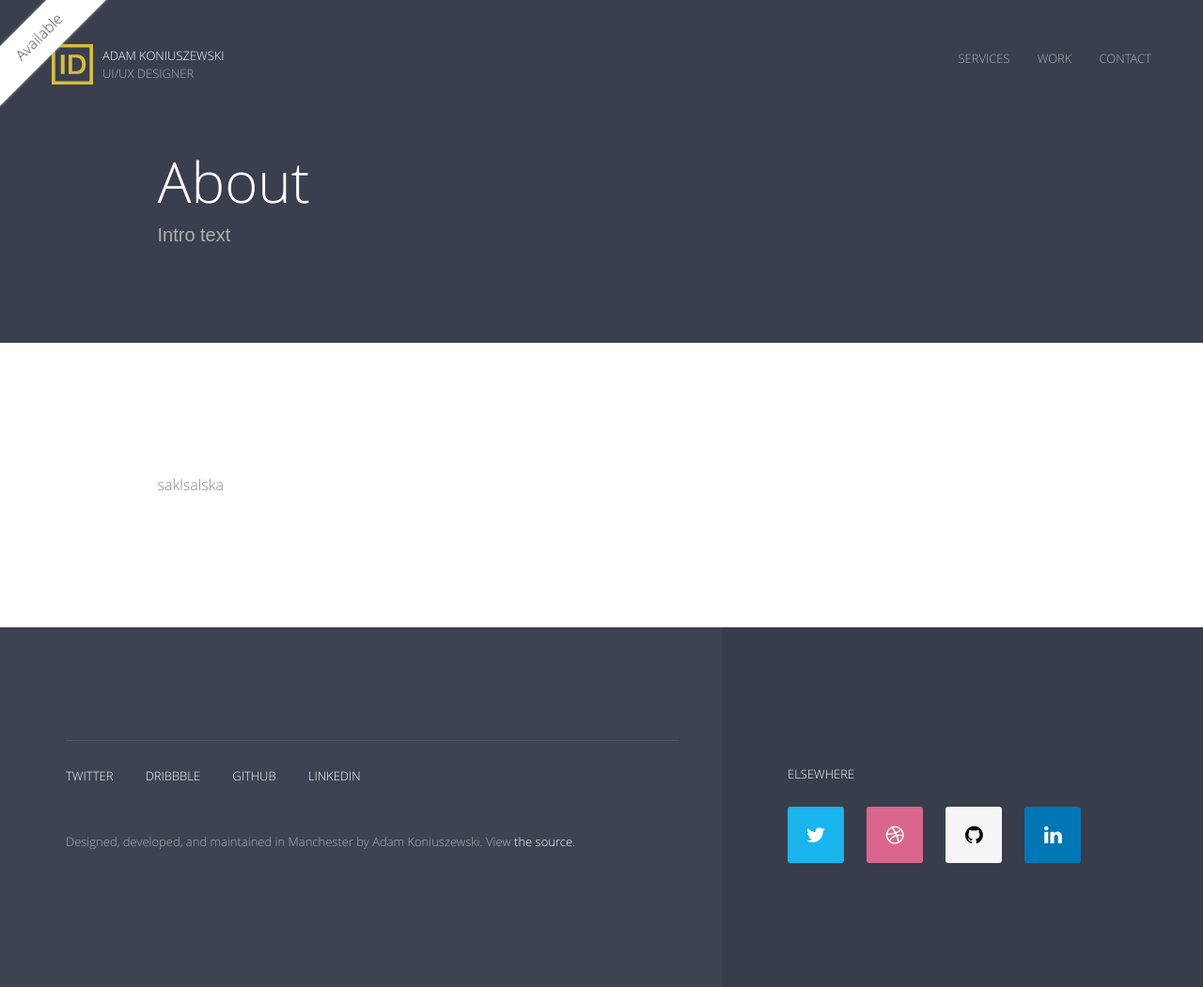
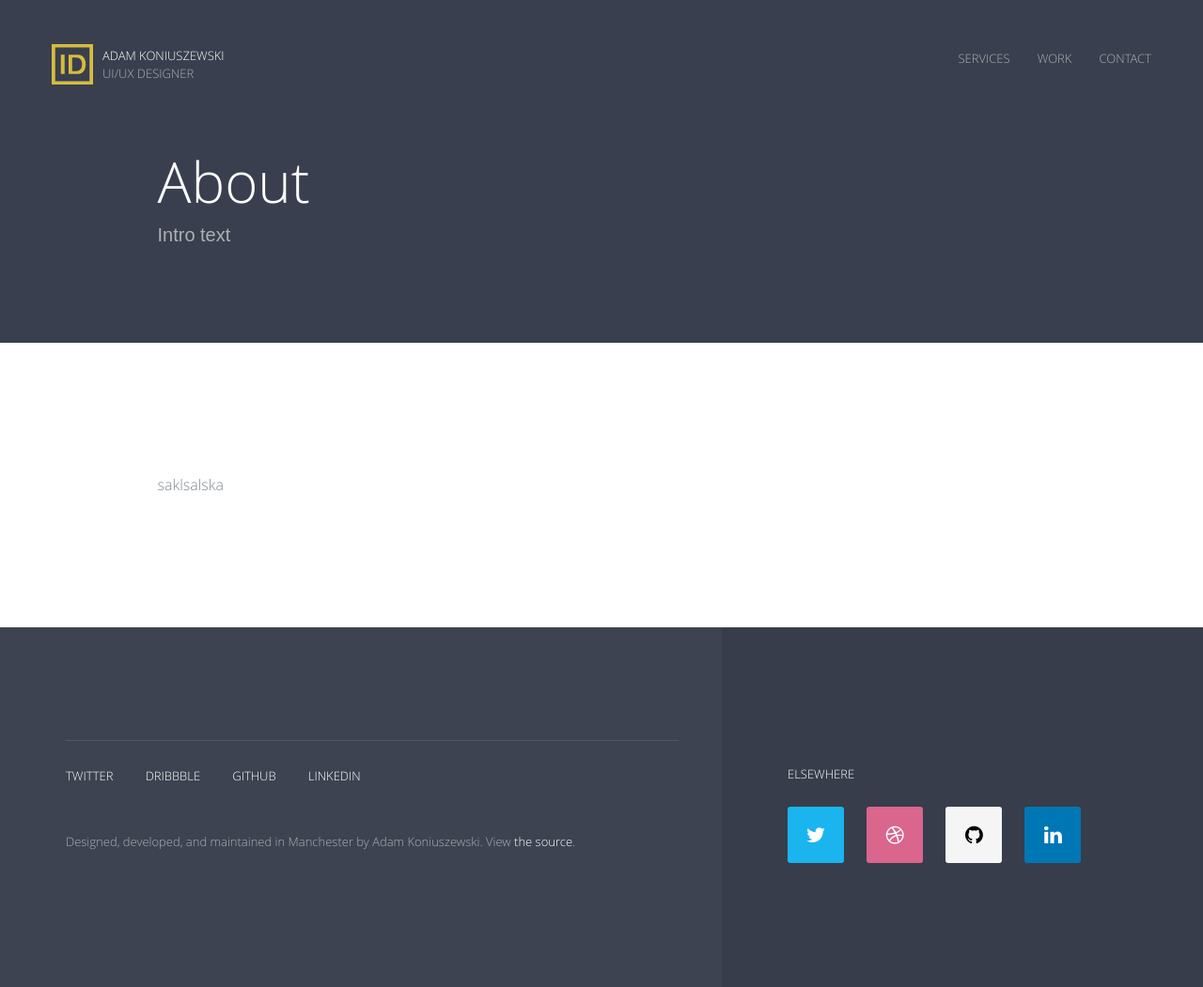
Before and after one commit to Imaginarydesign/imaginarydesign.co.uk, a Jekyll site: the page built from about.html, in a window 1280 px wide. Shown: the whole page at 94% size. Built offline with Jekyll 4.4.1, drawn with Linux system fonts in a browser that asks for light colours; some web fonts are replaced; Markdown is read by kramdown in place of the engine named in the settings.

Commit message:
Remove available badge

```diff
--- /dev/null
+++ b/_includes/available.html
@@ -0,0 +1,3 @@
+<div class="available">
+  <a href="&#x6d;&#97;&#105;&#108;&#116;&#111;&#58;&#97;&#x64;&#97;&#109;&#64;&#105;&#x6d;&#97;&#x67;&#x69;&#110;&#97;&#114;&#x79;&#100;&#101;&#115;&#x69;&#x67;&#110;&#x2e;&#99;&#x6f;&#46;&#x75;&#x6b;">Available</a>
+</div>
--- a/_layouts/default.html
+++ b/_layouts/default.html
@@ -4,10 +4,6 @@
     {% include head.html %}
   </head>
   <body id="top">
-
-    <div class="available">
-      <a href="&#x6d;&#97;&#105;&#108;&#116;&#111;&#58;&#97;&#x64;&#97;&#109;&#64;&#105;&#x6d;&#97;&#x67;&#x69;&#110;&#97;&#114;&#x79;&#100;&#101;&#115;&#x69;&#x67;&#110;&#x2e;&#99;&#x6f;&#46;&#x75;&#x6b;">Available</a>
-    </div>
 
     <!-- HERO
     ================================================== -->
--- a/_layouts/latest.html
+++ b/_layouts/latest.html
@@ -4,10 +4,6 @@
     {% include head.html %}
   </head>
   <body id="top">
-
-    <div class="available">
-      <a href="&#x6d;&#97;&#105;&#108;&#116;&#111;&#58;&#97;&#x64;&#97;&#109;&#64;&#105;&#x6d;&#97;&#x67;&#x69;&#110;&#97;&#114;&#x79;&#100;&#101;&#115;&#x69;&#x67;&#110;&#x2e;&#99;&#x6f;&#46;&#x75;&#x6b;">Available</a>
-    </div>
 
     <!-- HERO
     ================================================== -->
--- a/_layouts/list.html
+++ b/_layouts/list.html
@@ -4,10 +4,6 @@
     {% include head.html %}
   </head>
   <body id="top">
-
-    <div class="available">
-      <a href="&#x6d;&#97;&#105;&#108;&#116;&#111;&#58;&#97;&#x64;&#97;&#109;&#64;&#105;&#x6d;&#97;&#x67;&#x69;&#110;&#97;&#114;&#x79;&#100;&#101;&#115;&#x69;&#x67;&#110;&#x2e;&#99;&#x6f;&#46;&#x75;&#x6b;">Available</a>
-    </div>
 
     <!-- HERO
     ================================================== -->
--- a/_layouts/single.html
+++ b/_layouts/single.html
@@ -4,10 +4,6 @@
     {% include head.html %}
   </head>
   <body id="top">
-
-    <div class="available">
-      <a href="&#x6d;&#97;&#105;&#108;&#116;&#111;&#58;&#97;&#x64;&#97;&#109;&#64;&#105;&#x6d;&#97;&#x67;&#x69;&#110;&#97;&#114;&#x79;&#100;&#101;&#115;&#x69;&#x67;&#110;&#x2e;&#99;&#x6f;&#46;&#x75;&#x6b;">Available</a>
-    </div>
 
     <!-- HERO
     ================================================== -->
```
